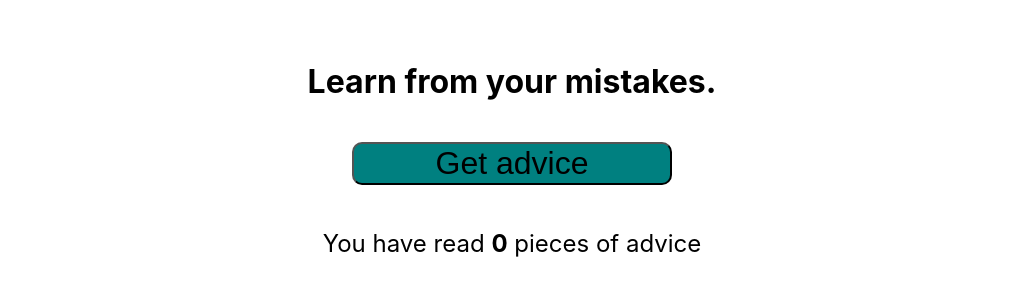
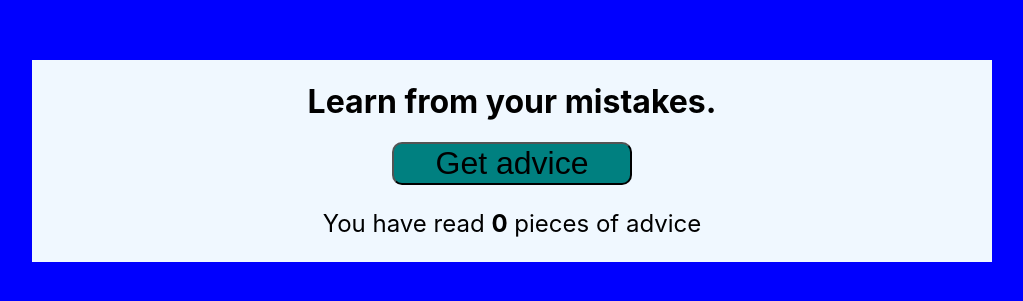
Before and after one commit to abdozayan12/Simple-Get-Advice-App, a React (Create React App) app: page / in a window 1280 px wide. Shown: the part 239-540 px from the top of the page, without its empty margins (128-1151 px from the left). Built offline with nearby package versions, Linux system fonts and the light colour scheme; no server answers.

Commit message:
try style

```diff
--- a/src/App.css
+++ b/src/App.css
@@ -7,6 +7,12 @@
   height: 100vh;
   width: 100%;
   gap: 20px;
+  background-color: blue;
+}
+
+.adviceSec {
+  background-color: aliceblue;
+  width: 75%;
 }
 
 .App button {
--- a/src/App.js
+++ b/src/App.js
@@ -29,9 +29,11 @@ export default function App() {
 
   return (
     <div className="App">
-      <h1>{advice}</h1>
-      <button onClick={getAdvice}>Get advice</button>
-      <Message count={count} />
+      <div className="adviceSec">
+        <h1>{advice}</h1>
+        <button onClick={getAdvice}>Get advice</button>
+        <Message count={count} />
+      </div>
     </div>
   );
 }
```
